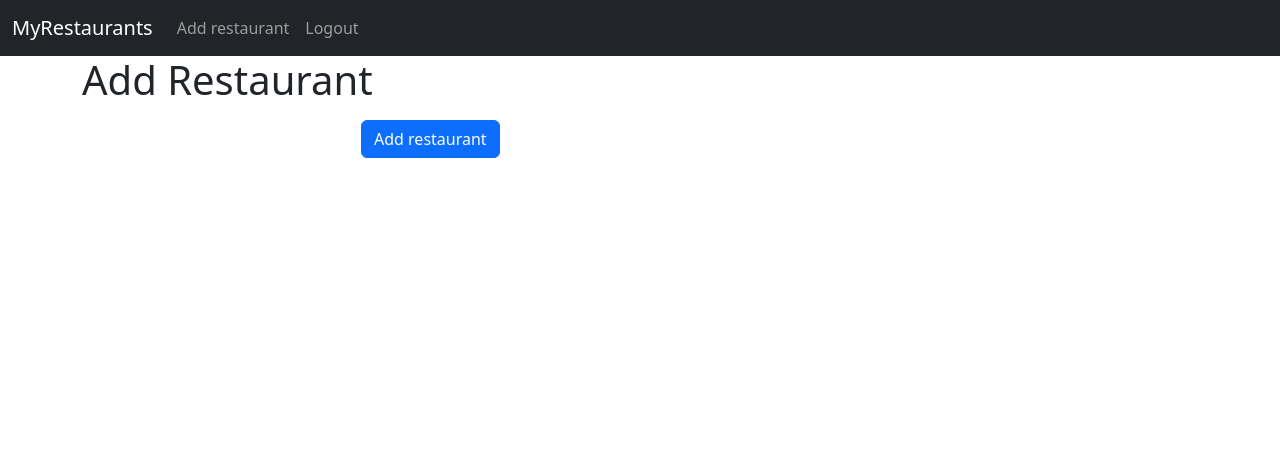
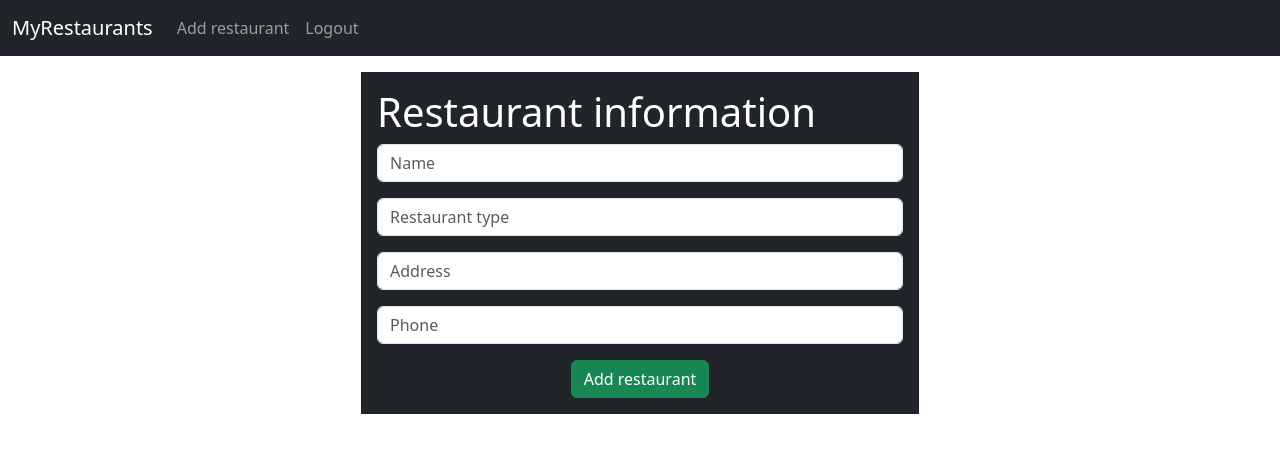
Before and after one commit to mondragonSaiz/restaurantCRM, a Django app: page /add_restaurant in a window 1280 px wide. Shown: the top 453 px of the page. Run offline with Django 4.2, Linux system fonts and the light colour scheme; the visitor is signed in with stand-in values (Sample User, id 1); parts of the project's set-up code (start-up, migrations or seed data) failed here and were passed over.

Commit message:
AddRestaurantForm working, changed register template style

```diff
--- a/restaurantcrm/website/forms.py
+++ b/restaurantcrm/website/forms.py
@@ -19,26 +19,26 @@ class SignUpForm(UserCreationForm):
         self.fields['username'].widget.attrs['class'] = 'form-control'
         self.fields['username'].widget.attrs['placeholder'] = 'username'
         self.fields['username'].label = ''
-        self.fields['username'].help_text = '<span class="form-text text-muted"><small>Required. 150 characters or fewer. Letters, digits and @/./+/-/_ only.</small></span>'
+        self.fields['username'].help_text = '<span class="form-text text-light"><small>Required. 150 characters or fewer. Letters, digits and @/./+/-/_ only.</small></span>'
 
         self.fields['password1'].widget.attrs['class'] = 'form-control'
         self.fields['password1'].widget.attrs['placeholder'] = 'Password'
         self.fields['password1'].label = ''
-        self.fields['password1'].help_text = '<ul class="form-text text-muted small"><li>Your password can\'t be too similar to your other personal information.</li><li>Your password must contain at least 8 characters.</li><li>Your password can\'t be a commonly used password.</li><li>Your password can\'t be entirely numeric.</li></ul>'
+        self.fields['password1'].help_text = '<ul class="form-text text-light small"><li>Your password can\'t be too similar to your other personal information.</li><li>Your password must contain at least 8 characters.</li><li>Your password can\'t be a commonly used password.</li><li>Your password can\'t be entirely numeric.</li></ul>'
 
         self.fields['password2'].widget.attrs['class'] = 'form-control'
         self.fields['password2'].widget.attrs['placeholder'] = 'Confirm Password'
         self.fields['password2'].label = ''
-        self.fields['password2'].help_text = '<span class="form-text text-muted"><small>Enter the same password as before, for verification.</small></span>'
+        self.fields['password2'].help_text = '<span class="form-text text-light"><small>Enter the same password as before, for verification.</small></span>'
 
 
 
 # Add restaurant form
 class AddRestaurantForm(forms.ModelForm):
-    rest_name = forms.CharField(required=True, widget=forms.widget.TextInput(attrs={"placeholder": "Name", "class": "form-control"}), label="")
-    cuisine = forms.CharField(required=True, widget=forms.widget.TextInput(attrs={"placeholder": "Restaurant type", "class": "form-control"}), label="")
-    address = forms.CharField(required=True, widget=forms.widget.TextInput(attrs={"placeholder": "Address", "class": "form-control"}), label="")
-    phone = forms.CharField(required=True, widget=forms.widget.TextInput(attrs={"placeholder": "Phone", "class": "form-control"}), label="")
+    rest_name = forms.CharField(required=True, widget=forms.widgets.TextInput(attrs={"placeholder": "Name", "class": "form-control"}), label="")
+    cuisine = forms.CharField(required=True, widget=forms.widgets.TextInput(attrs={"placeholder": "Restaurant type", "class": "form-control"}), label="")
+    address = forms.CharField(required=True, widget=forms.widgets.TextInput(attrs={"placeholder": "Address", "class": "form-control"}), label="")
+    phone = forms.CharField(required=True, widget=forms.widgets.TextInput(attrs={"placeholder": "Phone", "class": "form-control"}), label="")
 
     class Meta:
         model = Restaurant
--- a/restaurantcrm/website/templates/add_restaurant.html
+++ b/restaurantcrm/website/templates/add_restaurant.html
@@ -1,9 +1,12 @@
 {% extends 'base.html' %} {% block content %}
-<h1>Add Restaurant</h1>
-<div class="col-md-6 offset-md-3 mt-3">
+
+<div class="col-md-6 offset-md-3 text-bg-dark mt-3 p-3">
+  <h1>Restaurant information</h1>
   <form method="POST" action="">
     {% csrf_token %} {{form.as_p}}
-    <button type="submit" class="btn btn-primary">Add restaurant</button>
+    <div class="flex text-center">
+      <button type="submit" class="btn btn-success">Add restaurant</button>
+    </div>
   </form>
 </div>
 {% endblock %}
--- a/restaurantcrm/website/templates/register.html
+++ b/restaurantcrm/website/templates/register.html
@@ -1,12 +1,12 @@
 {% extends 'base.html' %} {% block content %}
-<div class="col-md-6 offset-md-3 mt-3">
+<div class="col-md-6 offset-md-3 mt-3 text-bg-dark p-3">
 <h1>Sign Up!</h1>
 </br>
  <form method="POST" action="">
     {% csrf_token %}
     {% if form.errors %}
       <div
-        class="mt-3 alert alert-warning alert-dismissible fade show"
+        class="mt-3 alert alert-warning alert-dismissible  fade show"
         role="alert"
       >
         <strong>Your input is incorrect</strong>
--- a/restaurantcrm/website/views.py
+++ b/restaurantcrm/website/views.py
@@ -70,5 +70,14 @@ def delete_restaurant(request, pk):
         return redirect('home')
 
 def add_restaurant(request):
-    #if request.method == 'POST':
-    return render(request, 'add_restaurant.html', {})
+    form = AddRestaurantForm(request.POST or None)
+    if request.user.is_authenticated:
+        if request.method == "POST":
+            if form.is_valid():
+                add_restaurant = form.save()
+                messages.success(request, "Restaurant added succesfully.")
+                return redirect('home')
+        return render(request, 'add_restaurant.html', {'form': form})
+    else:
+        messages.success(request, "You must be logged in to add restaurant.")
+        return redirect('home')
```
Also changed, not shown: restaurantcrm/website/templates/home.html (+6 -5 lines).
